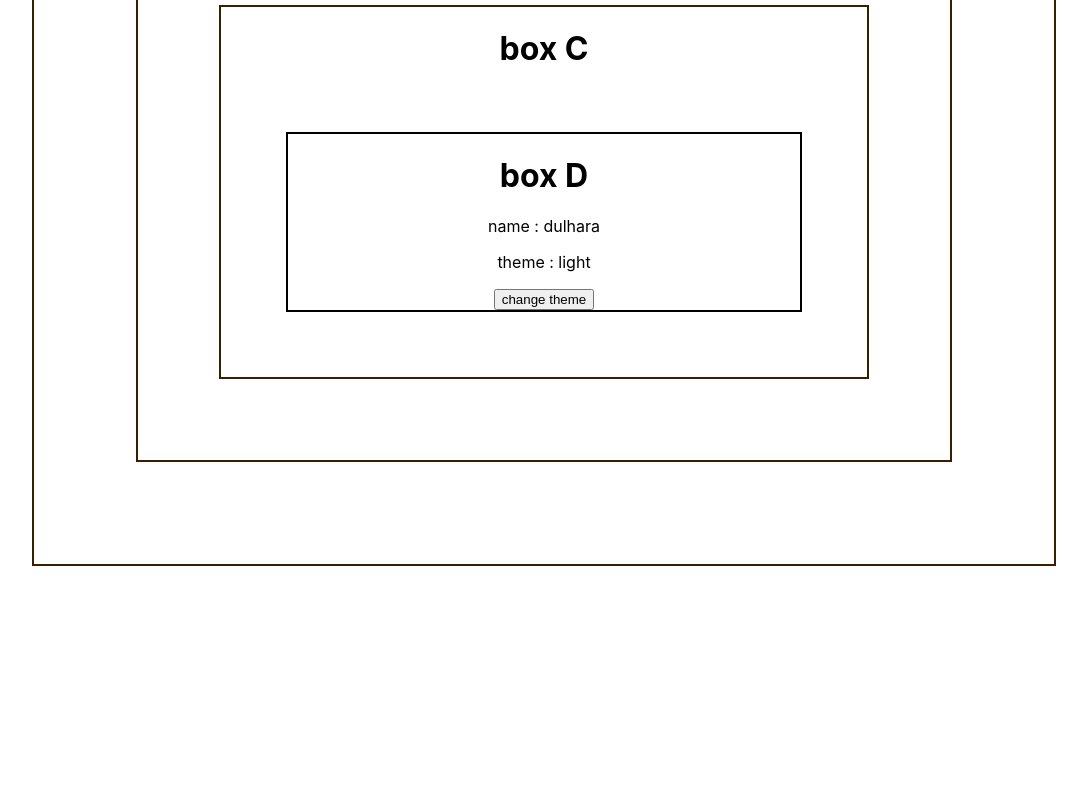
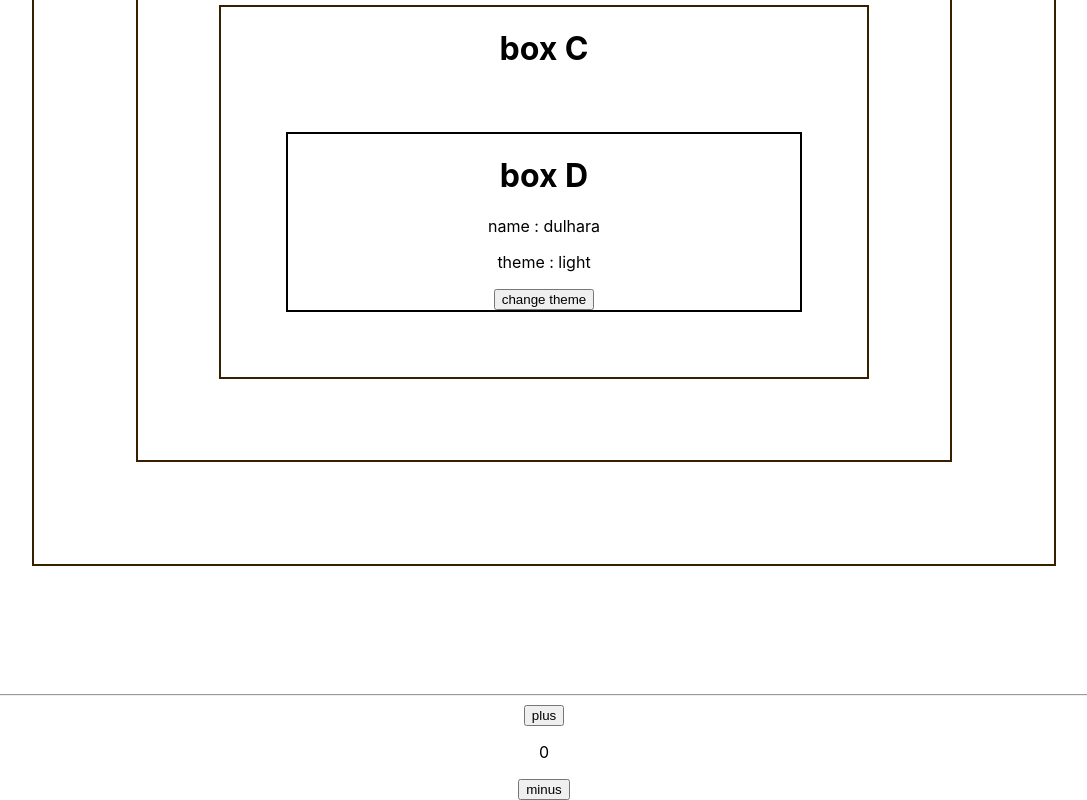
Before and after one commit to dulhara19/React-Learning-Project-phase04, a React (Create React App) app: page / in a window 1280 px wide. Shown: the part 997-1797 px from the top of the page, without its empty margins (96-1183 px from the left). Before the commit the page ends 1691 px from the top, so only its background shows below. Built offline with nearby package versions, Linux system fonts and the light colour scheme.

Commit message:
added useReducer

```diff
--- a/src/App.js
+++ b/src/App.js
@@ -5,6 +5,7 @@ import UseContext from "./components/UseContex";
 import NewFunction from "./components/UseContextnew";
 import Mycomponent from "./components/UseRef";
 import BoxA from "./components/UCboxA";
+import Counter from "./components/UseReducer";
 
 function App() {
   return (
@@ -19,6 +20,8 @@ function App() {
       <NewFunction />
       <Mycomponent />
       <BoxA />
+      {/* -----USEREDUCER HOOK------ */}
+      <Counter />
     </div>
   );
 }
--- /dev/null
+++ b/src/components/UseReducer.jsx
@@ -0,0 +1,22 @@
+import { useState } from "react";
+
+const Counter = () => {
+  const [count, setCount] = useState(0);
+
+  const plus = () => {
+    setCount((prevcount) => prevcount + 1);
+  };
+  const minus = () => {
+    setCount((prevcount) => prevcount - 1);
+  };
+
+  return (
+    <div>
+      <hr />
+      <button onClick={plus}>plus</button>
+      <p>{count}</p>
+      <button onClick={minus}>minus</button>
+    </div>
+  );
+};
+export default Counter;
```
